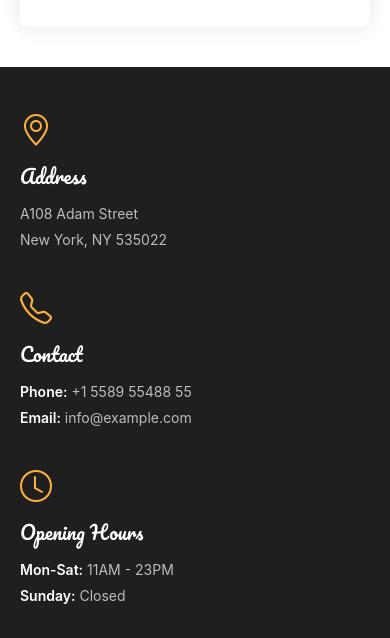
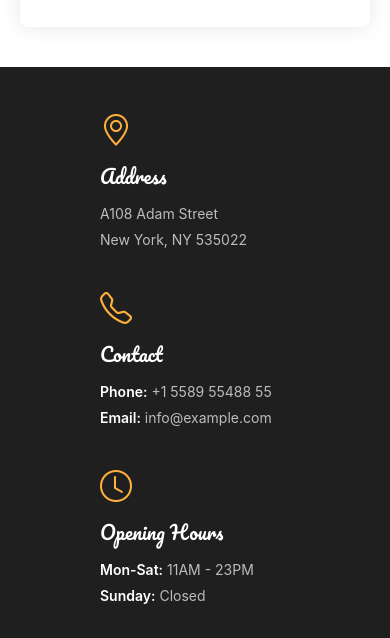
Before and after one commit to Anwaroxxx/Anwar_Azarzou_Final_Projeft_HTML_CSS, a website: page index.html in a window 390 px wide. Shown: the part 10909-11547 px from the top of the page. Drawn offline with nearby package versions, Linux system fonts and the light colour scheme.

Commit message:
responsive of footer adjuted and make thing centered

```diff
--- a/src/sass/modules/Footer/_footer.scss
+++ b/src/sass/modules/Footer/_footer.scss
@@ -96,7 +96,7 @@
     }
 }
 
-@media (max-width: 992px) {
+@media (max-width: 769px) {
     .footer {
         .footer-top {
             flex-wrap: wrap;
@@ -109,8 +109,12 @@
     }
 }
 
-@media (max-width: 576px) {
+@media (max-width: 426px) {
     .footer {
+        display: flex;
+        align-items: center;
+        justify-content: center;
+        flex-direction: column;
         .footer-top {
             flex-direction: column;
 
```
Also changed, not shown: public/css/app.css, 1 other file.
